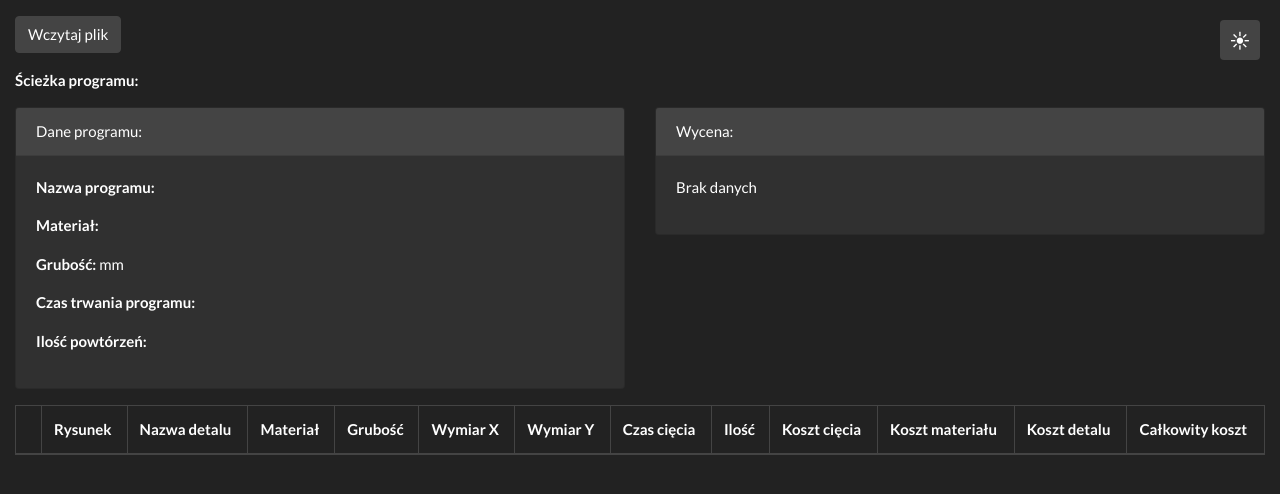
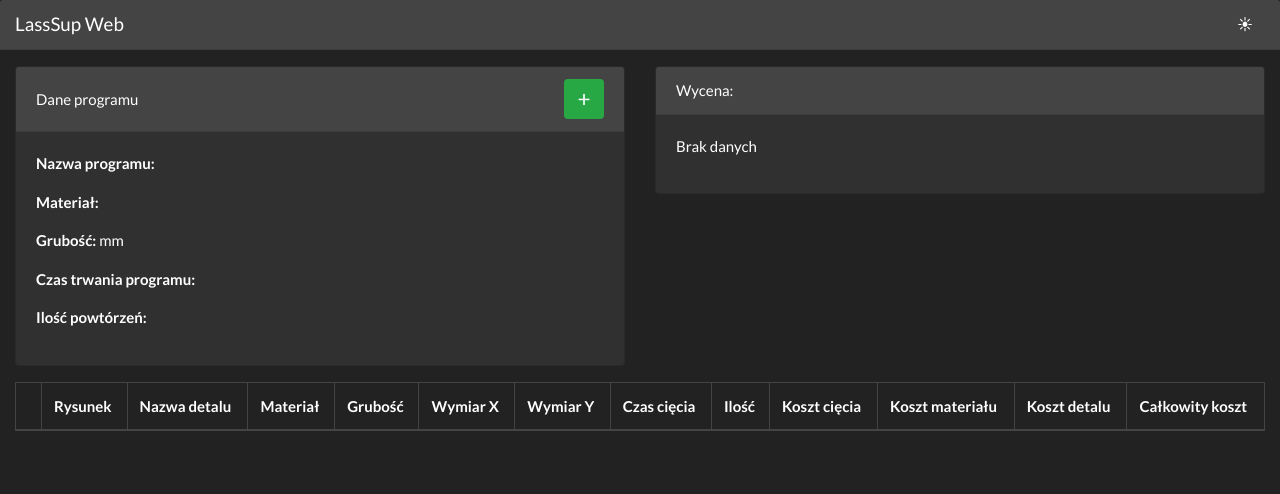
Before and after one commit to MarcinCichy/Lass_wyc, a Flask app: page / in a window 1280 px wide. Shown: the top 494 px of the page. Run offline with Flask 3, Linux system fonts and the light colour scheme; lists and menus that the app fills with data are empty; some libraries are stand-ins or nearby versions.

Commit message:
Changed the "Load file" button to a "PLUS" sign. Removed the display of the file path. Added a top bar on the page and improved the button to change the style.

```diff
--- a/static/css/styles.css
+++ b/static/css/styles.css
@@ -14,69 +14,46 @@
   width: 100%;
 }
 
-/* Dodatkowe style – elementy rozciągnięte do pełnej szerokości, zaczynające się od lewej */
+/* Pełna szerokość kontenera */
 .container-fluid {
   padding-left: 15px;
   padding-right: 15px;
 }
 
-/* Styl przycisku przełączania motywu – wycentrowanie ikony */
-#themeToggle {
-  position: fixed;
-  top: 20px;
-  right: 20px;
+/* Styl przycisku zmiany stylu – kwadratowy, 40x40px */
+.theme-toggle-btn {
+  background-color: #9b8d8a5 !important; /* przykładowy kolor */
+  color: #9b8d8a5 !important;
   width: 40px;
   height: 40px;
+  padding: 0;
   border: none;
   border-radius: 4px;
-  cursor: pointer;
-  font-size: 20px;
-  z-index: 1000;
   display: flex;
   align-items: center;
   justify-content: center;
 }
-/* ============================================= */
-input[type="checkbox"].detailCheckbox {
-  -webkit-appearance: none;
-     -moz-appearance: none;
-          appearance: none;
-  width: 16px;
-  height: 16px;
-  border: 1px solid #ccc;
-  border-radius: 3px;
-  background-color: #fff;
-  cursor: pointer;
+
+/* Styl przycisku plus w nagłówku karty "Dane programu" */
+.plus-btn {
+  width: 40px;
+  height: 40px;
+  padding: 0;
+  border: none;
+  border-radius: 4px;
+  display: flex;
+  align-items: center;
+  justify-content: center;
+  background-color: #28a745;
+  color: #fff;
 }
 
-/* Styl checkboxa, gdy jest zaznaczony */
-input[type="checkbox"].detailCheckbox:checked {
-  background-color: #555;
-  border: 1px solid #333;
+/* Pasek na górze strony – korzysta z klasy card-header, więc odziedziczy jej kolor oraz padding */
+.top-bar {
+  height: 50px;           /* zwiększona wysokość paska */
+  width: 100%;
+  padding: 0 20px;        /* możesz dostosować padding, aby pasek był "szerszy" */
+  display: flex;
+  align-items: center;
+  padding: 0 15px;
 }
-
-/* Dodajemy "ptaszek" przy zaznaczonym checkboxie */
-input[type="checkbox"].detailCheckbox:checked::after {
-  content: "";
-  display: block;
-  width: 4px;
-  height: 8px;
-  border: solid #fff;
-  border-width: 0 2px 2px 0;
-  transform: rotate(45deg);
-  position: relative;
-  top: 2px;
-  left: 5px;
-}
-
-/* Ustaw stałą wysokość dla wierszy tabeli */
-#detailsTableBody tr {
-  height: 80px; /* lub inna wartość, którą uważasz za odpowiednią */
-}
-
-/* Obrazki wewnątrz tabeli skaluj do maksymalnej wysokości 80px */
-#detailsTableBody img {
-  max-height: 80px;
-  width: auto;      /* zachowaj proporcje */
-  object-fit: contain; /* lub 'scale-down' */
-}
--- a/templates/index.html
+++ b/templates/index.html
@@ -2,7 +2,7 @@
 <html lang="pl">
   <head>
     <meta charset="utf-8">
-    <title>LassSup Web - Wczytywanie pliku</title>
+    <title>LassSup Web</title>
     <!-- Domyślny motyw ciemny (Darkly) -->
     <link id="themeStylesheet" rel="stylesheet" href="https://stackpath.bootstrapcdn.com/bootswatch/4.5.0/darkly/bootstrap.min.css">
     <!-- Własne style -->
@@ -11,37 +11,40 @@
     <script src="https://code.jquery.com/jquery-3.5.1.min.js"></script>
     <!-- Bootstrap JS Bundle -->
     <script src="https://stackpath.bootstrapcdn.com/bootstrap/4.5.0/js/bootstrap.bundle.min.js"></script>
-    <!-- Plugin colResizable do zmiany szerokości kolumn -->
+    <!-- Plugin colResizable -->
     <script src="https://cdnjs.cloudflare.com/ajax/libs/colresizable/1.6/colResizable-1.6.min.js"></script>
   </head>
   <body>
-    <!-- Przycisk przełączania motywu -->
-    <button id="themeToggle" class="btn btn-secondary">
-      <span id="themeIcon">☀</span>
-    </button>
+    <!-- Górny pasek – korzysta z klasy card-header, więc odziedziczy dokładnie wygląd nagłówka karty -->
+    <header class="card-header top-bar">
+      <div class="d-flex justify-content-between align-items-center w-100">
+        <div class="logo">
+          <h5 class="mb-0">LassSup Web</h5>
+        </div>
+        <div>
+          <!-- Przycisk zmiany stylu – taki sam rozmiar jak przycisk plus -->
+          <button id="themeToggle" class="btn btn-secondary theme-toggle-btn">
+            <span id="themeIcon">☀</span>
+          </button>
+        </div>
+      </div>
+    </header>
+
+    <!-- Ukryty input pliku -->
+    <input type="file" id="fileInput" name="file" accept=".html, .pdf" style="opacity:0; position:absolute; z-index:-1;">
 
     <div class="container-fluid mt-3">
-      <!-- Formularz wyboru pliku -->
-      <form id="uploadForm">
-        <div class="row mb-3">
-          <div class="col">
-            <input type="file" id="fileInput" name="file" accept=".html, .pdf">
-            <button type="button" id="chooseFileButton" class="btn btn-secondary">Wczytaj plik</button>
-            <span id="fileNameDisplay" class="ml-2"></span>
-          </div>
-        </div>
-      </form>
-      <!-- Ścieżka programu -->
-      <div class="row mb-3">
-        <div class="col">
-          <strong>Ścieżka programu:</strong> <span id="programPath"></span>
-        </div>
-      </div>
-      <!-- Dane programu -->
+      <!-- Karta z danymi programu -->
       <div class="row mb-3">
         <div class="col-md-6">
           <div class="card">
-            <div class="card-header">Dane programu:</div>
+            <div class="card-header d-flex justify-content-between align-items-center">
+              <span>Dane programu</span>
+              <!-- Przycisk plus – taki sam wygląd jak kwadratowy przycisk zmiany stylu -->
+              <button id="plusButton" class="btn btn-success plus-btn">
+                <span style="font-size:1.5em;">&#43;</span>
+              </button>
+            </div>
             <div class="card-body">
               <p><strong>Nazwa programu:</strong> <span id="programName"></span></p>
               <p><strong>Materiał:</strong> <span id="programMaterial"></span></p>
@@ -51,7 +54,7 @@
             </div>
           </div>
         </div>
-        <!-- Wycena – na razie bez danych -->
+        <!-- Karta Wycena -->
         <div class="col-md-6">
           <div class="card">
             <div class="card-header">Wycena:</div>
@@ -68,7 +71,7 @@
             <table id="detailsTable" class="table table-bordered">
               <thead>
                 <tr>
-                  <th></th> <!-- Pusta kolumna w nagłówku, by wyrównać checkboxy w danych -->
+                  <th></th>
                   <th>Rysunek</th>
                   <th>Nazwa detalu</th>
                   <th>Materiał</th>
@@ -105,25 +108,30 @@
       $(document).ready(function() {
         $("#loading").hide();
 
-        // Obsługa przycisku wyboru pliku
-        $("#chooseFileButton").click(function(){
+        // Kliknięcie przycisku plus w karcie "Dane programu" otwiera ukryty input
+        $("#plusButton").click(function() {
           $("#fileInput").click();
         });
 
-        // Formatowanie czasu
-        function formatSecondsToHMS(seconds) {
-          var h = Math.floor(seconds / 3600);
-          var m = Math.floor((seconds % 3600) / 60);
-          var s = seconds % 60;
-          return (h < 10 ? "0" + h : h) + ":" +
-                 (m < 10 ? "0" + m : m) + ":" +
-                 (s < 10 ? "0" + s : s);
-}
+        // Obsługa przycisku zmiany stylu w górnym pasku
+        $("#themeToggle").click(function(){
+          var darkTheme = $("#themeToggle").data("darkTheme");
+          if(darkTheme === undefined) darkTheme = true;
+          if(darkTheme) {
+            $("#themeStylesheet").attr("href", "https://stackpath.bootstrapcdn.com/bootswatch/4.5.0/flatly/bootstrap.min.css");
+            $("#themeIcon").text("☾");
+            $("#themeToggle").data("darkTheme", false);
+          } else {
+            $("#themeStylesheet").attr("href", "https://stackpath.bootstrapcdn.com/bootswatch/4.5.0/darkly/bootstrap.min.css");
+            $("#themeIcon").text("☀");
+            $("#themeToggle").data("darkTheme", true);
+          }
+        });
 
-        // Po wybraniu pliku – wyświetlamy jego nazwę i wysyłamy do serwera
+        // Po wybraniu pliku – wysyłamy go do serwera
         $("#fileInput").change(function(){
           var fileName = $(this).val().split("\\").pop();
-          $("#fileNameDisplay").text(fileName);
+          $("#programName").text(fileName);
           var file = $(this)[0].files[0];
           if (!file) return;
           var formData = new FormData();
@@ -138,7 +146,6 @@
             processData: false,
             success: function(response) {
               $("#loading").hide();
-              $("#programPath").text(file.name);
               $("#programName").text(response.name || "");
               $("#programMaterial").text(response.material || "");
               $("#programThicknes").text(response.thicknes || "");
@@ -148,24 +155,24 @@
               response.details.forEach(function(detail) {
                 var row = "<tr>";
                 // Dodajemy checkbox w pierwszej kolumnie
-                row += '<td><input type="checkbox" class="detailCheckbox" checked></td>';
+                row += "<td><input type='checkbox' class='detailCheckbox' checked></td>";
                 // Kolumna z obrazkiem
                 if(detail.image_path) {
-                  row += '<td><img src="' + detail.image_path + '" alt="Rysunek" style="max-width:100px;"></td>';
+                  row += "<td><img src='" + detail.image_path + "' alt='Rysunek' style='max-width:100px;'></td>";
                 } else {
-                  row += '<td></td>';
+                  row += "<td></td>";
                 }
-                row += '<td>' + detail.name + '</td>';
-                row += '<td>' + (response.material || "") + '</td>';
-                row += '<td>' + (response.thicknes || "") + '</td>';
-                row += '<td>' + (detail.dim_x || "") + '</td>';
-                row += '<td>' + (detail.dim_y || "") + '</td>';
-                row += "<td>" + formatSecondsToHMS(detail.cut_time) + "</td>";
-                row += '<td>' + detail.quantity + '</td>';
-                row += '<td>' + (detail.cutting_cost || "") + '</td>';
-                row += '<td>' + (detail.material_cost || "") + '</td>';
-                row += '<td>' + (detail.total_cost || "") + '</td>';
-                row += '<td>' + (detail.total_cost_quantity || "") + '</td>';
+                row += "<td>" + detail.name + "</td>";
+                row += "<td>" + (response.material || "") + "</td>";
+                row += "<td>" + (response.thicknes || "") + "</td>";
+                row += "<td>" + (detail.dim_x || "") + "</td>";
+                row += "<td>" + (detail.dim_y || "") + "</td>";
+                row += "<td>" + detail.cut_time + "</td>";
+                row += "<td>" + detail.quantity + "</td>";
+                row += "<td>" + (detail.cutting_cost || "") + "</td>";
+                row += "<td>" + (detail.material_cost || "") + "</td>";
+                row += "<td>" + (detail.total_cost || "") + "</td>";
+                row += "<td>" + (detail.total_cost_quantity || "") + "</td>";
                 row += "</tr>";
                 tbody.append(row);
               });
@@ -177,20 +184,6 @@
             }
           });
         });
-
-        // Przełącznik motywu
-        var darkTheme = true;
-        $("#themeToggle").click(function(){
-          if(darkTheme) {
-            $("#themeStylesheet").attr("href", "https://stackpath.bootstrapcdn.com/bootswatch/4.5.0/flatly/bootstrap.min.css");
-            $("#themeIcon").text("☾");
-            darkTheme = false;
-          } else {
-            $("#themeStylesheet").attr("href", "https://stackpath.bootstrapcdn.com/bootswatch/4.5.0/darkly/bootstrap.min.css");
-            $("#themeIcon").text("☀");
-            darkTheme = true;
-          }
-        });
       });
     </script>
   </body>
```
